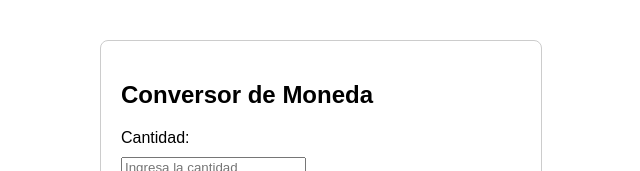
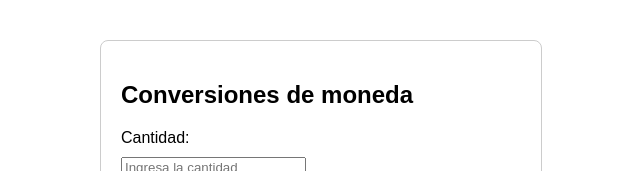
Before and after one commit to NONAMEB-312/ConvertirDinero_JesusGerardo, a plain HTML site: page index.html in a window 1280 px wide. Shown: the top 171 px of the page, without its empty margins (319-959 px from the left). Drawn offline with Linux system fonts and the light colour scheme.

Commit message:
JES 2 se agregó otra modificacion

```diff
--- a/index.html
+++ b/index.html
@@ -24,7 +24,7 @@
   </style>
 </head>
 <body>
-  <h2>Conversor de Moneda</h2>
+  <h2>Conversiones de moneda</h2>
 
   <label for="cantidad">Cantidad:</label>
   <input type="number" id="cantidad" placeholder="Ingresa la cantidad" required>
```
